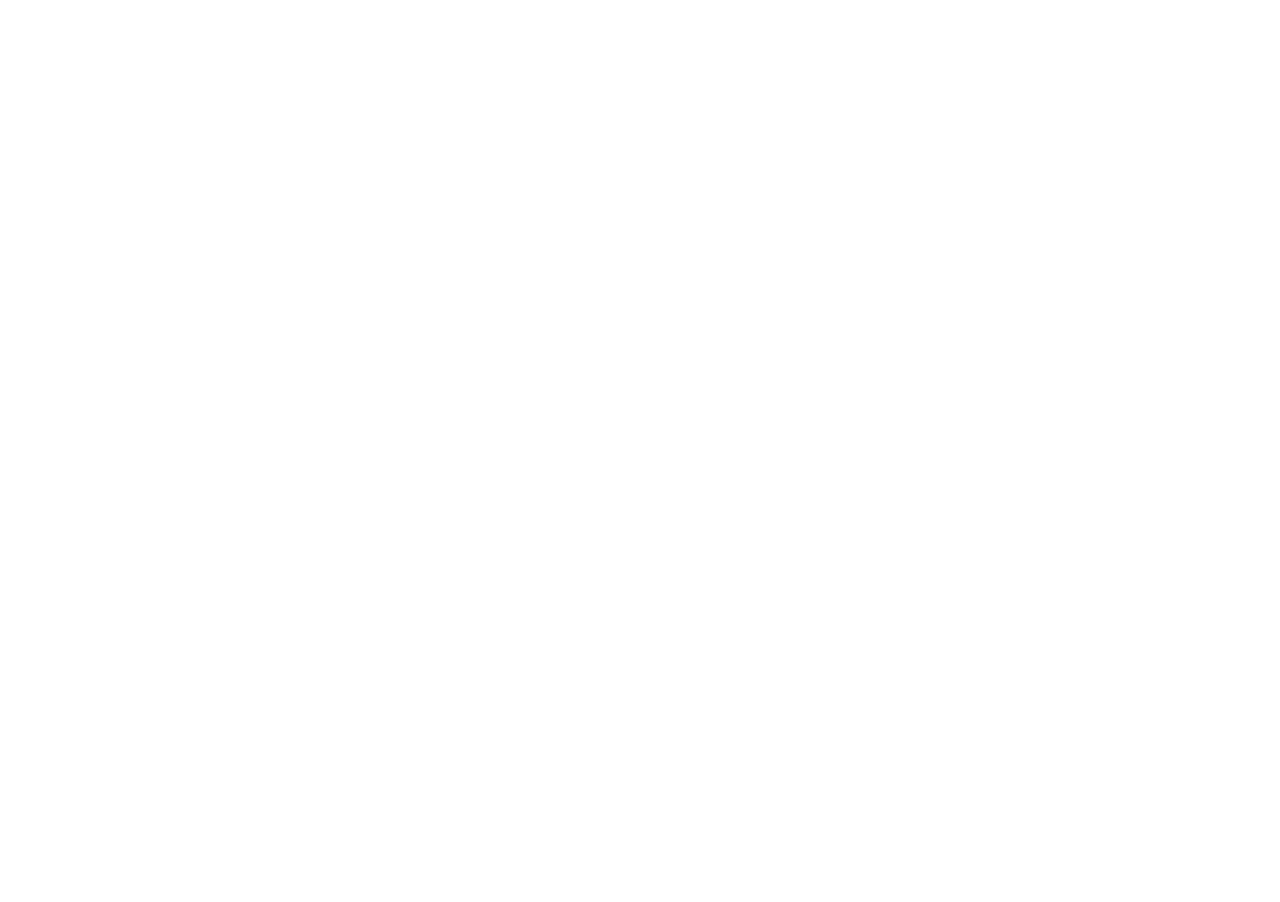
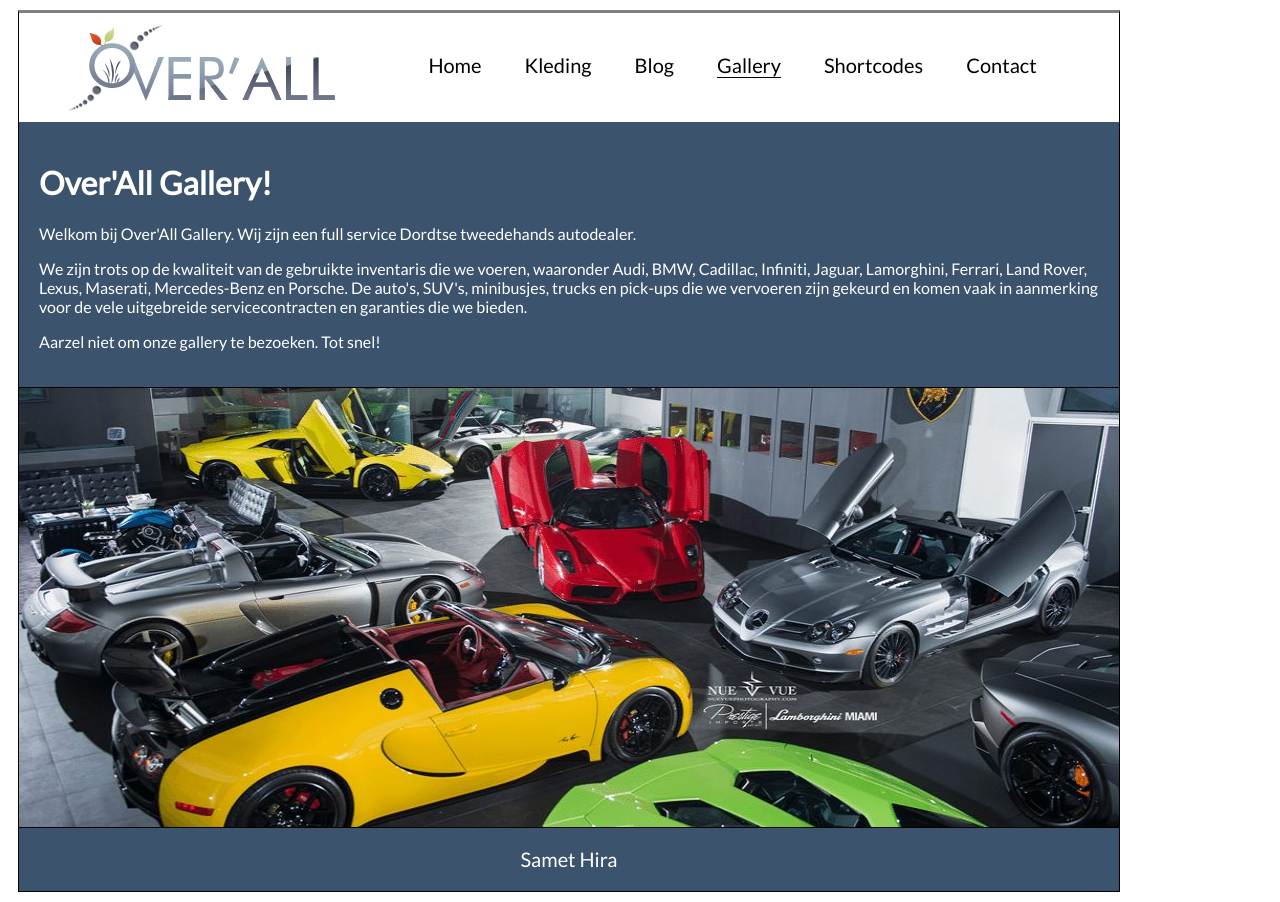
Before and after one commit to samethira078/Over-all-Grid, a plain HTML site: page gallery.html in a window 1280 px wide. Before the commit the page ends 800 px from the top, so only its background shows below. Drawn offline with Linux system fonts and the light colour scheme.

Commit message:
gallerij af.

```diff
--- a/css/style.css
+++ b/css/style.css
@@ -140,3 +140,12 @@
 	font-size: 20px;
 	border: 1px solid black;
 }
+.gallery{
+	grid-row: 4/6;
+	grid-column: 1/5;
+}
+.gallery img{
+	border-top: 1px solid black;
+	width: 100%;
+	height: 500px;
+}
--- a/gallery.html
+++ b/gallery.html
@@ -0,0 +1,43 @@
+<!DOCTYPE html>
+<html lang="en">
+<head>
+	<link href="https://fonts.googleapis.com/css2?family=Lato&display=swap" rel="stylesheet">
+	<meta charset="UTF-8">
+	<title>Document</title>
+	<link rel="stylesheet" href="css/style.css">
+	<meta charset="UTF-8">
+</head>
+<body>
+	<div class="container">
+		<div class="logo">
+			<img src="img/logo.png" alt="logo">
+		</div>
+		<div class="menu">
+			<span>
+				<a href="index.html">Home</a>
+				<a href="kleding.html">Kleding</a>
+				<a href="#">Blog</a>
+				<a class="active" href="gallery.html">Gallery</a>
+				<a href="#">Shortcodes</a>
+				<a href="#">Contact</a>
+			</span>
+		</div>
+		<div class="banner_achtergrond"></div>
+		<div class="koptekst_kleding">
+			<h1>Over'All Gallery!</h1>
+			<p>Welkom bij Over'All Gallery. Wij zijn een full service Dordtse tweedehands autodealer.</p>
+			<p>We zijn trots op de kwaliteit van de gebruikte inventaris die we voeren, waaronder Audi, BMW, Cadillac, Infiniti, Jaguar, Lamorghini, Ferrari, Land Rover, Lexus, Maserati, Mercedes-Benz en Porsche.  De auto's, SUV's, minibusjes, trucks en pick-ups die we vervoeren zijn gekeurd en komen vaak in aanmerking voor de vele uitgebreide servicecontracten en garanties die we bieden.</p>
+			<p>Aarzel niet om onze gallery te bezoeken. Tot snel!</p>
+		</div>
+		<div class="gallery">
+			<img src="img/gallery.jpg" alt="gallery">
+		</div>
+		<div class="footer_achtergrond"></div>
+		<div class="footer">
+			<p>Samet Hira</p>
+		</div>
+	</div>
+</div>
+</body>
+</body>
+</html>
```
Also changed, not shown: index.html (+1 -1 lines), kleding.html (+1 -1 lines), img/gallery.jpg (added).
